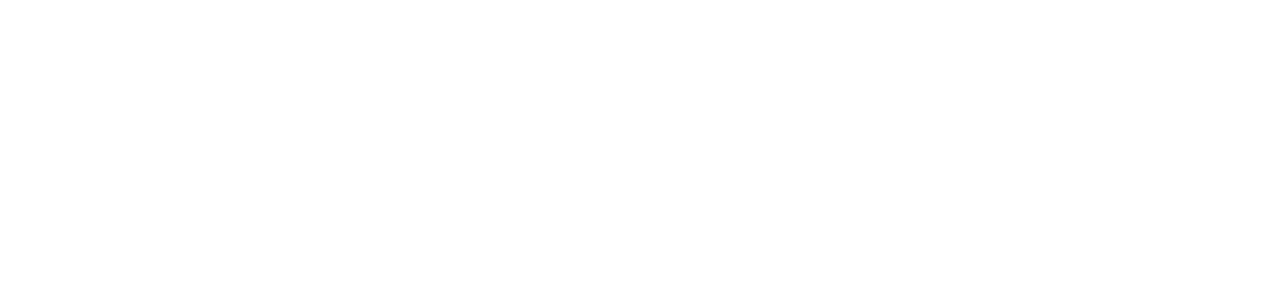
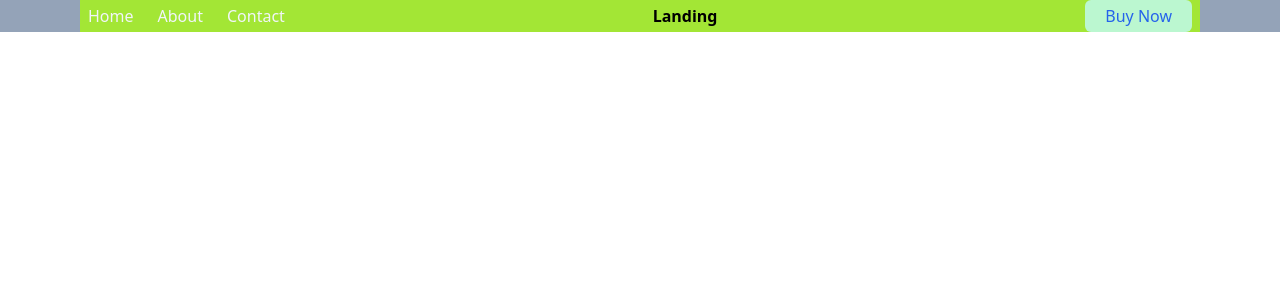
Before and after one commit to ajeigbepaul/Landingpage, a React (Vite) app in the folder landingpage/: page / in a window 1280 px wide. Shown: the top 300 px of the page. Built offline with nearby package versions, Linux system fonts and the light colour scheme.

Commit message:
Header Updated

```diff
--- a/landingpage/src/App.jsx
+++ b/landingpage/src/App.jsx
@@ -2,7 +2,7 @@
 
 const App = () => {
   return (
-    <div>
+    <div className="bg-slate-400 px-20">
       {/* <header className="flex justify-between items-center px-24 py-4">
         <div className="flex space-x-8">
           <h1 className='text-[#505F98] text-sm font-normal'>Home</h1>
@@ -12,7 +12,16 @@
         <h1 className="text-[#37447E] text-2xl font-bold">Landing</h1>
         <button className='bg-[#111B47] text-white px-10 py-2 rounded-md font-medium'>Buy now</button>
       </header> */}
+      <header className="flex justify-between items-center bg-lime-400 px-2">
+        <div className="flex space-x-6 text-slate-100">
+          <h3>Home</h3>
+          <h3>About</h3>
+          <h3>Contact</h3>
 
+        </div>
+        <h3 className="text-black font-bold">Landing</h3>
+        <button className="bg-green-200 px-5 py-1 rounded-md text-blue-600">Buy Now</button>
+      </header>
 
     </div>
   )
```
Also changed, not shown: 1 other file (tests, documents, lock files or other folders).
